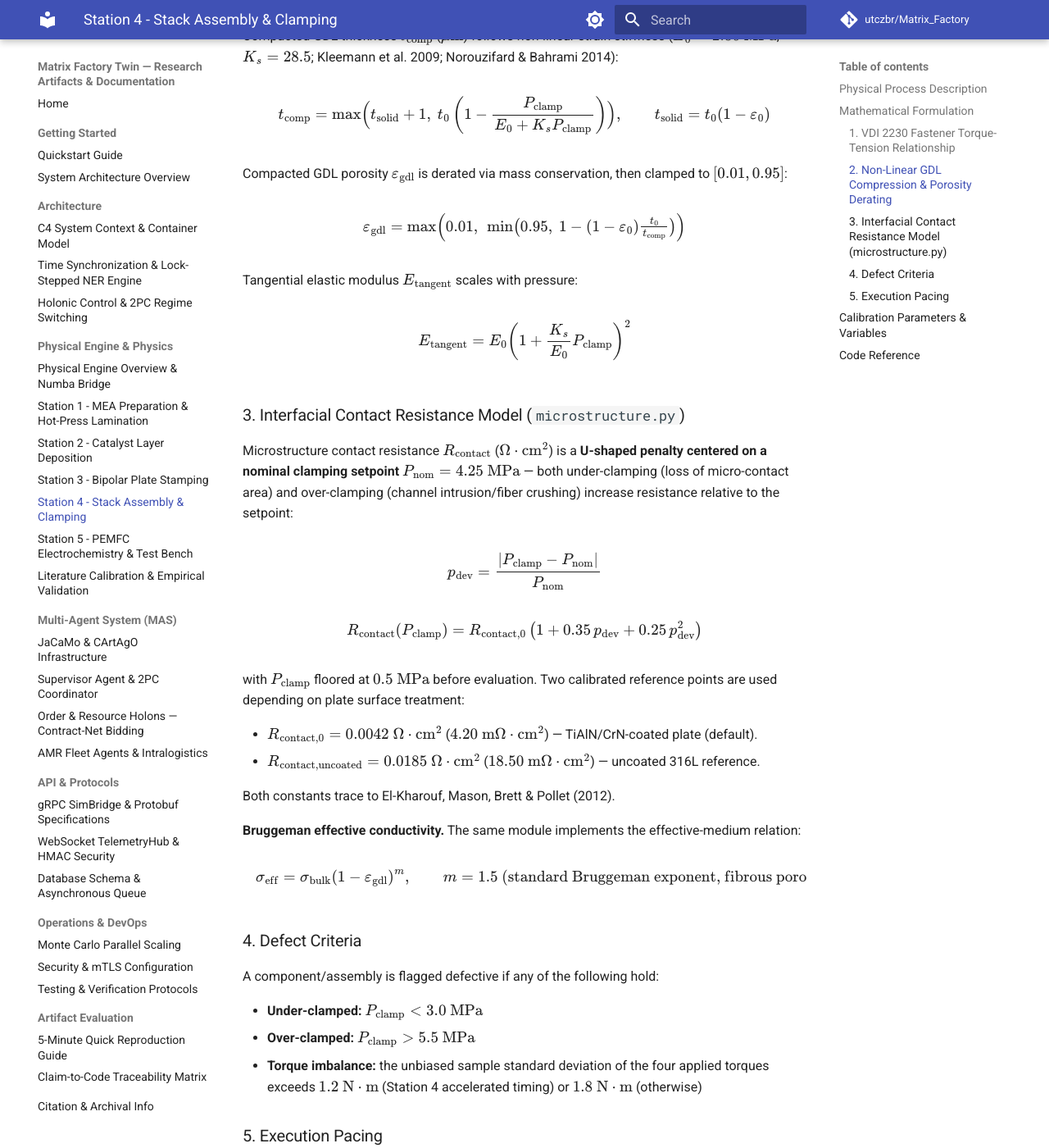
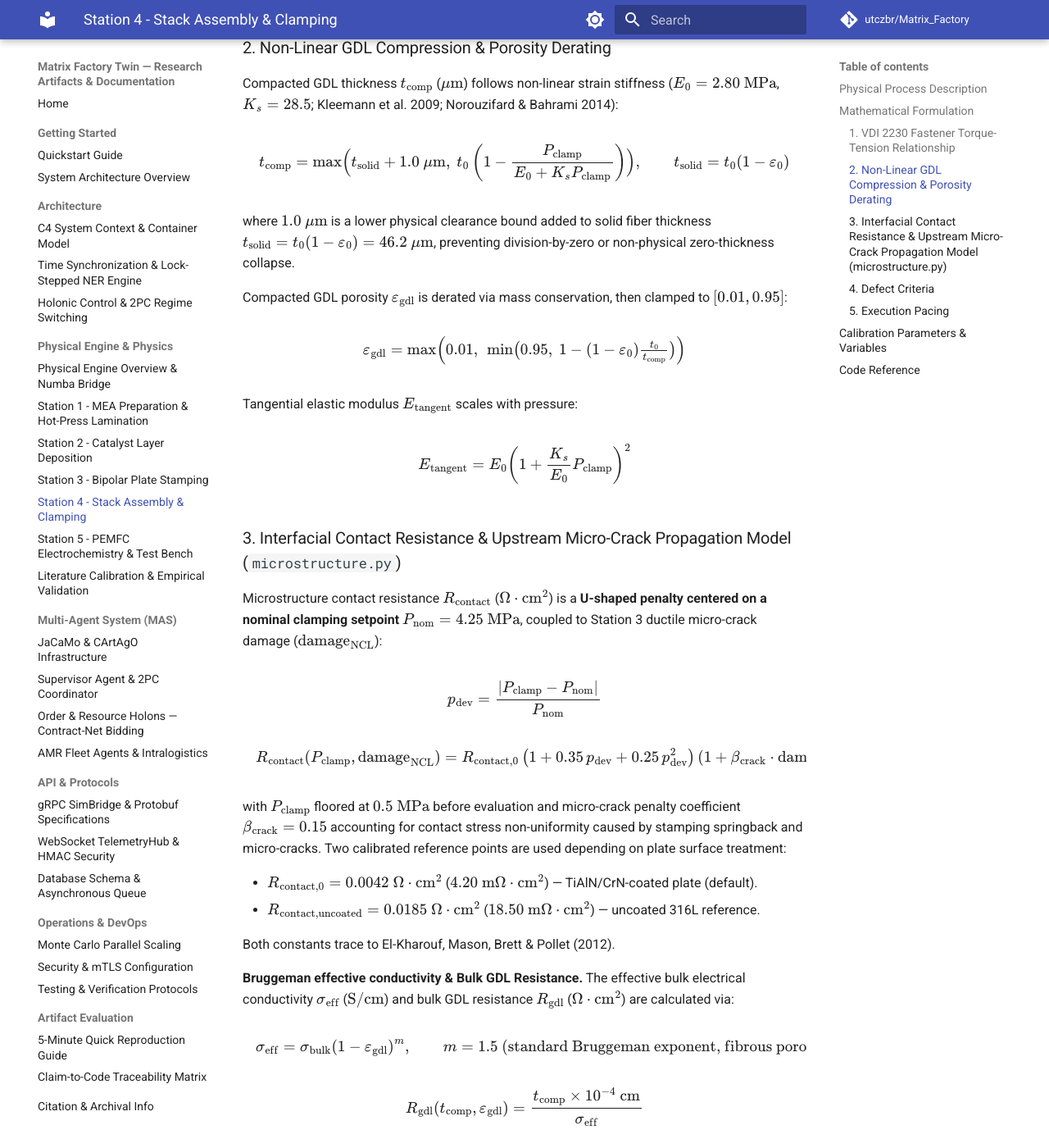
Before and after one commit to utczbr/Matrix_Factory, an MkDocs documentation site: the page built from docs/physical-engine/station-4-assembly.md, in a window 1280 px wide and 1400 px high, scrolled down 1240 px. Shown: the whole window at 82% size. Built offline with MkDocs 1.6.1 and Material for MkDocs 9.7.7, drawn with Linux system fonts in a browser that asks for light colours; comment, search, counter and statistics services are not loaded; some of the changed text lies outside the part shown.

Commit message:
doc update

```diff
--- a/docs/physical-engine/station-4-assembly.md
+++ b/docs/physical-engine/station-4-assembly.md
@@ -6,7 +6,7 @@ This document details the mechanical bolt clamping relationships (VDI 2230), ela
 
 ## Physical Process Description
 
-Station 4 models the mechanical assembly of fuel cell stacks (repeating units of bipolar plates, GDLs, and MEAs). Tightening torque applied to tie-rods establishes interfacial clamping pressure $P_{\text{clamp}}$ ($\text{MPa}$), compressing the Gas Diffusion Layer (GDL) and altering contact electrical resistance $R_{\text{contact}}$ and gas transport porosity $\varepsilon_{\text{gdl}}$.
+Station 4 models the mechanical assembly of fuel cell stacks (repeating units of bipolar plates, GDLs, and MEAs). Tightening torque applied to tie-rods establishes interfacial clamping pressure $P_{\text{clamp}}$ ($\text{MPa}$), compressing the Gas Diffusion Layer (GDL) and altering contact electrical resistance $R_{\text{contact}}$, GDL bulk resistance $R_{\text{gdl}}$, and gas transport porosity $\varepsilon_{\text{gdl}}$.
 
 ---
 
@@ -14,15 +14,17 @@ Station 4 models the mechanical assembly of fuel cell stacks (repeating units of
 
 ### 1. VDI 2230 Fastener Torque-Tension Relationship
 
-Applied tightening torque $M_A$ ($\text{N}\cdot\text{m}$) to each of 4 M8 tie-rods converts to axial bolt pre-load force $F_M$ ($\text{N}$):
+Applied tightening torque $M_{A,i}$ ($\text{N}\cdot\text{m}$) to each of 4 M8 tie-rods ($i \in \{1, 2, 3, 4\}$) converts to nominal axial bolt pre-load force $F_{\text{nom},i}$ ($\text{N}$):
 
-$$F_{M,i} = \frac{M_{A,i}}{\dfrac{p}{2\pi} + \dfrac{\mu_{\text{threads},i}\, d_2}{2 \cos\beta} + \mu_{\text{head},i}\, r_{\text{head}}}$$
+$$F_{\text{nom},i} = \frac{M_{A,i}}{\dfrac{p}{2\pi} + \dfrac{\mu_{\text{threads},i}\, d_2}{2 \cos\beta} + \mu_{\text{head},i}\, r_{\text{head}}}$$
 
-where $p = 1.25\text{ mm}$, pitch diameter $d_2 = 7.188\text{ mm}$, under-head radius $r_{\text{head}} = 5.125\text{ mm}$, and flank semi-angle $\beta = 30^\circ$. $\mu_{\text{threads},i}$ and $\mu_{\text{head},i}$ are **per-bolt** friction coefficients (each defaults to $0.15$ if not supplied).
+where thread pitch $p = 1.25\text{ mm}$, pitch diameter $d_2 = 7.188\text{ mm}$, under-head radius $r_{\text{head}} = 5.125\text{ mm}$, and flank semi-angle $\beta = 30^\circ$. $\mu_{\text{threads},i}$ and $\mu_{\text{head},i}$ are **per-bolt** friction coefficients (each defaults to $0.15$ if not supplied).
 
-Elastic interaction coupling reduces effective pre-load across adjacent bolts in a ring ($\alpha_{\text{elastic}} = 0.18$; bolt indices are cyclic, i.e. bolt 1 is coupled to bolt 4):
+Elastic interaction coupling reduces effective pre-load across adjacent bolts in a ring ($\alpha_{\text{elastic}} = 0.18$). For 1-indexed cyclic ring ordering ($i \in \{1, 2, 3, 4\}$):
 
-$$F_{\text{real}, i} = F_{\text{nom}, i} - 0.18\, F_{\text{nom}, i-1 \bmod 4}$$
+$$F_{\text{real},1} = F_{\text{nom},1} - 0.18\, F_{\text{nom},4}$$
+
+$$F_{\text{real},i} = F_{\text{nom},i} - 0.18\, F_{\text{nom},i-1} \quad \text{for } i \in \{2, 3, 4\}$$
 
 Clamping pressure $P_{\text{clamp}}$ over active stack area $A_{\text{stack}} = 0.0225\text{ m}^2$ ($150 \times 150\text{ mm}$) is:
 
@@ -32,7 +34,9 @@ $$P_{\text{clamp}} = \frac{\sum_{i=1}^4 \max(0, F_{\text{real}, i})}{A_{\text{st
 
 Compacted GDL thickness $t_{\text{comp}}$ ($\mu\text{m}$) follows non-linear strain stiffness ($E_0 = 2.80\text{ MPa}$, $K_s = 28.5$; Kleemann et al. 2009; Norouzifard & Bahrami 2014):
 
-$$t_{\text{comp}} = \max\!\Big(t_{\text{solid}}+1,\ t_0 \left( 1 - \frac{P_{\text{clamp}}}{E_0 + K_s P_{\text{clamp}}} \right)\Big), \qquad t_{\text{solid}} = t_0(1-\varepsilon_0)$$
+$$t_{\text{comp}} = \max\!\Big(t_{\text{solid}} + 1.0\ \mu\text{m},\ t_0 \left( 1 - \frac{P_{\text{clamp}}}{E_0 + K_s P_{\text{clamp}}} \right)\Big), \qquad t_{\text{solid}} = t_0(1-\varepsilon_0)$$
+
+where $1.0\ \mu\text{m}$ is a lower physical clearance bound added to solid fiber thickness $t_{\text{solid}} = t_0(1-\varepsilon_0) = 46.2\ \mu\text{m}$, preventing division-by-zero or non-physical zero-thickness collapse.
 
 Compacted GDL porosity $\varepsilon_{\text{gdl}}$ is derated via mass conservation, then clamped to $[0.01, 0.95]$:
 
@@ -42,24 +46,28 @@ Tangential elastic modulus $E_{\text{tangent}}$ scales with pressure:
 
 $$E_{\text{tangent}} = E_0 \left( 1 + \frac{K_s}{E_0} P_{\text{clamp}} \right)^2$$
 
-### 3. Interfacial Contact Resistance Model (`microstructure.py`)
+### 3. Interfacial Contact Resistance & Upstream Micro-Crack Propagation Model (`microstructure.py`)
 
-Microstructure contact resistance $R_{\text{contact}}$ ($\Omega\cdot\text{cm}^2$) is a **U-shaped penalty centered on a nominal clamping setpoint** $P_{\text{nom}} = 4.25\text{ MPa}$ — both under-clamping (loss of micro-contact area) and over-clamping (channel intrusion/fiber crushing) increase resistance relative to the setpoint:
+Microstructure contact resistance $R_{\text{contact}}$ ($\Omega\cdot\text{cm}^2$) is a **U-shaped penalty centered on a nominal clamping setpoint** $P_{\text{nom}} = 4.25\text{ MPa}$, coupled to Station 3 ductile micro-crack damage ($\text{damage}_{\text{NCL}}$):
 
 $$p_{\text{dev}} = \frac{\left|P_{\text{clamp}} - P_{\text{nom}}\right|}{P_{\text{nom}}}$$
 
-$$R_{\text{contact}}(P_{\text{clamp}}) = R_{\text{contact},0} \left(1 + 0.35\, p_{\text{dev}} + 0.25\, p_{\text{dev}}^2\right)$$
+$$R_{\text{contact}}(P_{\text{clamp}}, \text{damage}_{\text{NCL}}) = R_{\text{contact},0} \left(1 + 0.35\, p_{\text{dev}} + 0.25\, p_{\text{dev}}^2\right) \left(1 + \beta_{\text{crack}} \cdot \text{damage}_{\text{NCL}}\right)$$
 
-with $P_{\text{clamp}}$ floored at $0.5\text{ MPa}$ before evaluation. Two calibrated reference points are used depending on plate surface treatment:
+with $P_{\text{clamp}}$ floored at $0.5\text{ MPa}$ before evaluation and micro-crack penalty coefficient $\beta_{\text{crack}} = 0.15$ accounting for contact stress non-uniformity caused by stamping springback and micro-cracks. Two calibrated reference points are used depending on plate surface treatment:
 
 * $R_{\text{contact},0} = 0.0042\ \Omega\cdot\text{cm}^2$ ($4.20\ \text{m}\Omega\cdot\text{cm}^2$) — TiAlN/CrN-coated plate (default).
 * $R_{\text{contact,uncoated}} = 0.0185\ \Omega\cdot\text{cm}^2$ ($18.50\ \text{m}\Omega\cdot\text{cm}^2$) — uncoated 316L reference.
 
 Both constants trace to El-Kharouf, Mason, Brett & Pollet (2012).
 
-**Bruggeman effective conductivity.** The same module implements the effective-medium relation:
+**Bruggeman effective conductivity & Bulk GDL Resistance.** The effective bulk electrical conductivity $\sigma_{\text{eff}}$ ($\text{S/cm}$) and bulk GDL resistance $R_{\text{gdl}}$ ($\Omega\cdot\text{cm}^2$) are calculated via:
 
 $$\sigma_{\text{eff}} = \sigma_{\text{bulk}} \left(1 - \varepsilon_{\text{gdl}}\right)^{m}, \qquad m = 1.5 \ \text{(standard Bruggeman exponent, fibrous porous media)}$$
+
+$$R_{\text{gdl}}(t_{\text{comp}}, \varepsilon_{\text{gdl}}) = \frac{t_{\text{comp}} \times 10^{-4}\text{ cm}}{\sigma_{\text{eff}}}$$
+
+where $\sigma_{\text{bulk}} = 220.0\text{ S/cm}$ (carbon fiber paper bulk electrical conductivity). $R_{\text{gdl}}$ feeds directly into Station 5's effective internal resistance equation.
 
 ### 4. Defect Criteria
 
@@ -85,13 +93,16 @@ where $\tau_{\text{std}}$ is the unbiased torque standard deviation, and $p_{\te
 | --- | --- | --- | --- | --- |
 | Baseline Contact Resistance (coated) | $R_{\text{contact},0}$ | $0.0042$ ($4.20\text{ m}\Omega\cdot\text{cm}^2$) | $\Omega\cdot\text{cm}^2$ | El-Kharouf, Mason, Brett & Pollet (2012) |
 | Baseline Contact Resistance (uncoated 316L) | $R_{\text{contact,uncoated}}$ | $0.0185$ ($18.50\text{ m}\Omega\cdot\text{cm}^2$) | $\Omega\cdot\text{cm}^2$ | El-Kharouf, Mason, Brett & Pollet (2012) |
+| Micro-Crack Contact Penalty Coeff. | $\beta_{\text{crack}}$ | $0.15$ | — | Micro-crack stress non-uniformity factor |
 | Nominal Clamping Setpoint | $P_{\text{nom}}$ | $4.25$ | $\text{MPa}$ | Target clamping pressure |
+| Carbon Fiber Bulk Conductivity | $\sigma_{\text{bulk}}$ | $220.0$ | $\text{S/cm}$ | Toray TGP-H-060 Datasheet |
 | Bruggeman Exponent | $m$ | $1.5$ | — | Standard value for fibrous porous media |
 | Nominal Bolt Torque | $M_A$ | $46.0$ | $\text{N}\cdot\text{m}$ | Target Torque (~4.25 MPa) |
 | Initial GDL Elasticity | $E_0$ | $2.80$ | $\text{MPa}$ | Kleemann et al. (2009) |
 | Non-linear Stiffness Parameter | $K_s$ | $28.5$ | — | Norouzifard & Bahrami (2014) |
 | Uncompressed Thickness | $t_0$ | $210.0$ | $\mu\text{m}$ | Toray TGP-H-060 Datasheet |
 | Initial GDL Porosity | $\varepsilon_0$ | $0.78$ | — | Toray TGP-H-060 Datasheet |
+| Lower Compaction Clearance Bound | — | $1.0$ | $\mu\text{m}$ | Physical minimum clearance bound |
 | Elastic Interaction Coeff. | $\alpha_{\text{elastic}}$ | $0.18$ | — | Fastener Elastic Coupling |
 | Under-Clamp Threshold | — | $3.0$ | $\text{MPa}$ | Quality Threshold |
 | Over-Clamp Threshold | — | $5.5$ | $\text{MPa}$ | Quality Threshold |
```
Also changed, not shown: docs/physical-engine/literature-calibration.md (+8 -0 lines), docs/physical-engine/overview.md (+3 -3 lines), docs/physical-engine/station-3-stamping.md (+19 -9 lines), docs/physical-engine/station-5-pemfc.md (+19 -7 lines), site/physical-engine/literature-calibration/index.html, site/physical-engine/overview/index.html, site/physical-engine/station-3-stamping/index.html, site/physical-engine/station-4-assembly/index.html, site/physical-engine/station-5-pemfc/index.html, site/search/search_index.json.
